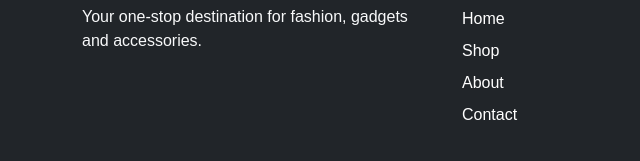
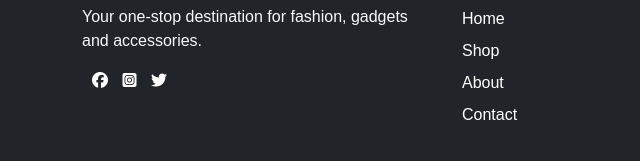
Before and after one commit to hiteshsai18/Revision, a plain HTML site: page ecommerce.html in a window 1280 px wide. Shown: the part 1501-1662 px from the top of the page, 0-640 px from the left. Drawn offline with nearby package versions, Linux system fonts and the light colour scheme.

Commit message:
added socials in the footer

```diff
--- a/ecommerce.css
+++ b/ecommerce.css
@@ -53,6 +53,12 @@ footer ul li {
     transition: 0.3s;
 }
 
+footer .social a{
+    color:white;
+    padding-left: 10px;
+}
+
+
 footer ul li a {
     color: white !important;
     text-decoration: none !important;
--- a/ecommerce.html
+++ b/ecommerce.html
@@ -360,7 +360,11 @@
                         Your one-stop destination for fashion,
                         gadgets and accessories.
                     </p>
-
+                    <div class="social">
+                        <a href="#"><i class="fa-brands fa-facebook"></i></a>
+                        <a href="#"><i class="fa-brands fa-square-instagram"></i></a>
+                        <a href="#"><i class="fa-brands fa-twitter"></i></a>
+                    </div>
                 </div>
 
                 <div class="col-md-2 mb-4">
```
